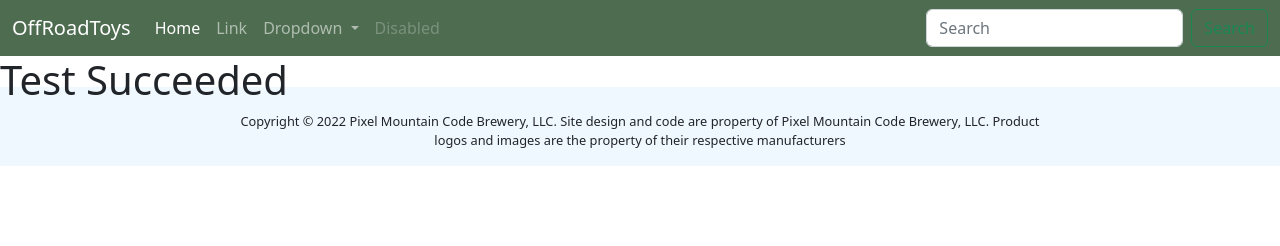
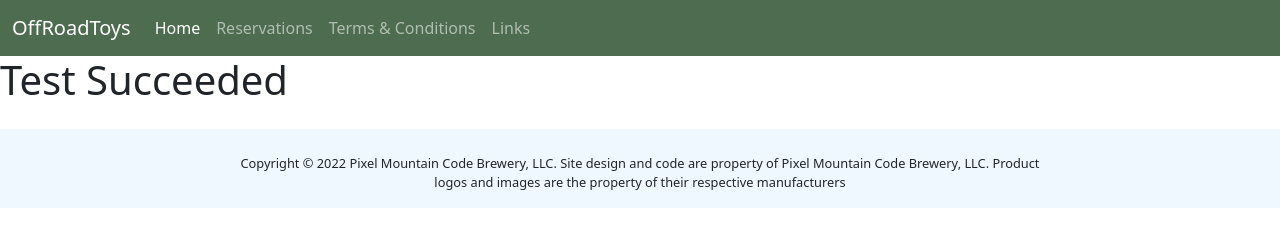
Before and after one commit to TatoJenkins/OffRoadToys, a plain HTML site: page test.html in a window 1280 px wide. Drawn offline with nearby package versions, Linux system fonts and the light colour scheme.

Commit message:
Update test.html

```diff
--- a/test.html
+++ b/test.html
@@ -6,7 +6,7 @@
     <meta name="viewport" content="width=device-width, initial-scale=1.0">
     <link href="https://cdn.jsdelivr.net/npm/bootstrap@5.2.2/dist/css/bootstrap.min.css" rel="stylesheet" integrity="sha384-Zenh87qX5JnK2Jl0vWa8Ck2rdkQ2Bzep5IDxbcnCeuOxjzrPF/et3URy9Bv1WTRi" crossorigin="anonymous">
     <link rel="stylesheet" href="styles.css">
-    <title>OffRoadToys</title>
+    <title>Testing</title>
 </head>
 <body>
     <nav class="navbar navbar-dark navbar-expand-lg sticky-top" style="background-color: #4E6C50">
@@ -18,35 +18,23 @@
           <div class="collapse navbar-collapse" id="navbarSupportedContent">
             <ul class="navbar-nav me-auto mb-2 mb-lg-0">
               <li class="nav-item">
-                <a class="nav-link active" aria-current="page" href="#">Home</a>
+                <a class="nav-link active" aria-current="page" href="index.html">Home</a>
               </li>
               <li class="nav-item">
-                <a class="nav-link" href="#">Link</a>
-              </li>
-              <li class="nav-item dropdown">
-                <a class="nav-link dropdown-toggle" href="#" role="button" data-bs-toggle="dropdown" aria-expanded="false">
-                  Dropdown
-                </a>
-                <ul class="dropdown-menu">
-                  <li><a class="dropdown-item" href="#">Action</a></li>
-                  <li><a class="dropdown-item" href="#">Another action</a></li>
-                  <li><hr class="dropdown-divider"></li>
-                  <li><a class="dropdown-item" href="#">Something else here</a></li>
-                </ul>
+                <a class="nav-link" href="booking.html">Reservations</a>
               </li>
               <li class="nav-item">
-                <a class="nav-link disabled">Disabled</a>
+                <a class="nav-link" href="terms.html">Terms & Conditions</a>
+              </li>
+              <li class="nav-item">
+                <a class="nav-link" href="links.html">Links</a>
               </li>
             </ul>
-            <form class="d-flex" role="search">
-              <input class="form-control me-2" type="search" placeholder="Search" aria-label="Search">
-              <button class="btn btn-outline-success" type="submit">Search</button>
-            </form>
           </div>
         </div>
       </nav>
 
-    <h1>Test Succeeded</h1>
+    <h1 id="AccessoriesTitle">Test Succeeded</h1>
 
     <div class="container-fluid text-center" id="PixelMountain">
         <div class="row">
```
